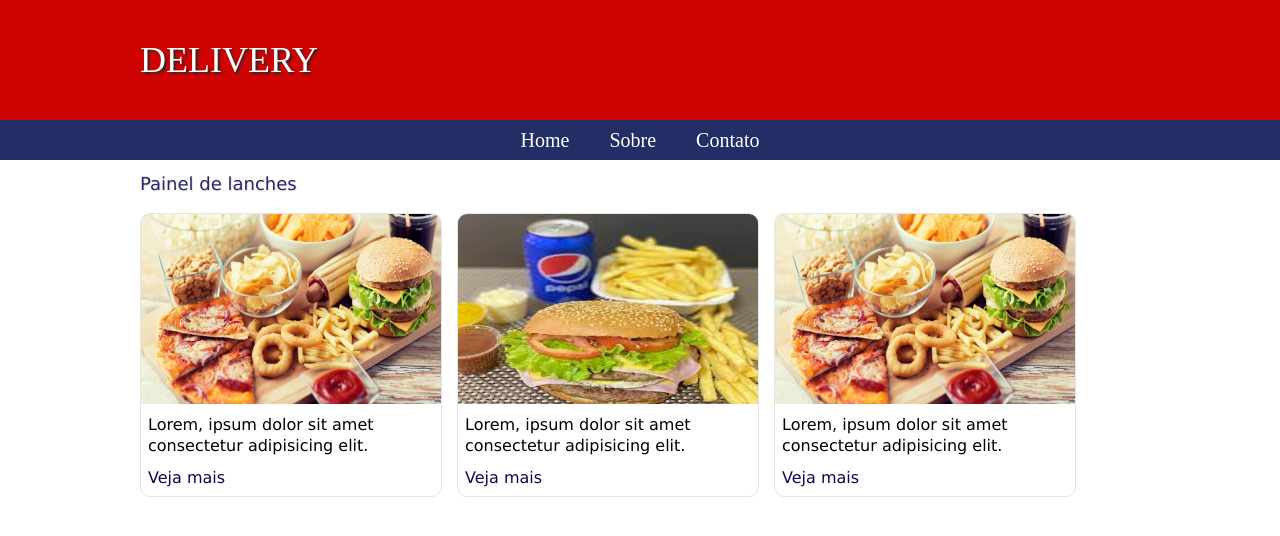
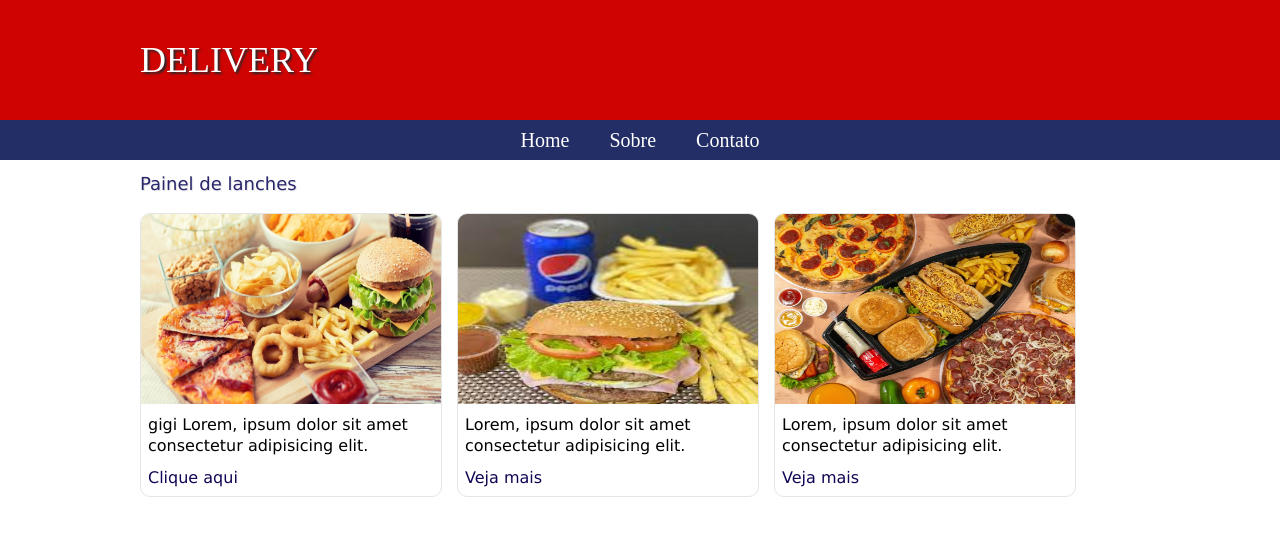
Before and after one commit to giovannirp/projetos-react, a React (Create React App) app in the folder delivery-full/: page / in a window 1280 px wide. Shown: the top 536 px of the page. Built offline with nearby package versions, Linux system fonts and the light colour scheme.

Commit message:
fix: refatorando components

```diff
--- /dev/null
+++ b/delivery-full/src/Components/Boxes.js
@@ -0,0 +1,18 @@
+import React from "react";
+
+function Boxes(props) {
+    console.log(props)
+  return (
+    <>
+      <div className="box">
+        <img src={props.img} alt="" />
+        <p>{props.titulo}</p>
+        <a href="http://" target="_blank" rel="noopener noreferrer">
+          {props.textoLink}
+        </a>
+      </div>
+    </>
+  );
+}
+
+export default Boxes;
--- a/delivery-full/src/Pages/Home.js
+++ b/delivery-full/src/Pages/Home.js
@@ -1,37 +1,23 @@
 import React from "react";
+import Boxes from "../Components/Boxes";
 import "./Home.scss";
-import foto1 from "../assets/img/foto1.jpg";
-import foto2 from "../assets/img/foto2.jpeg";
-
+import listBoxsNew from "../assets/date";
 
 export default function Home() {
   return (
     <div className="home">
       <h1>Painel de lanches</h1>
       <div className="boxes">
-        <div className="box">
-          <img src={foto1} alt="" />
-          <p>Lorem, ipsum dolor sit amet consectetur adipisicing elit.</p>
-          <a href="http://" target="_blank" rel="noopener noreferrer">
-            Veja mais
-          </a>
-        </div>
 
-        <div className="box">
-          <img src={foto2} alt="" />
-          <p>Lorem, ipsum dolor sit amet consectetur adipisicing elit.</p>
-          <a href="http://" target="_blank" rel="noopener noreferrer">
-            Veja mais
-          </a>
-        </div>
+        {listBoxsNew.map((list) => (
+          <Boxes
+            key={list.id}
+            titulo={list.titulo}
+            img={list.img}
+            textoLink={list.textoLink}
+          />
 
-        <div className="box">
-          <img src={foto1} alt="" />
-          <p>Lorem, ipsum dolor sit amet consectetur adipisicing elit.</p>
-          <a href="http://" target="_blank" rel="noopener noreferrer">
-            Veja mais
-          </a>
-        </div>
+        ))}
       </div>
     </div>
   );
--- /dev/null
+++ b/delivery-full/src/assets/date.js
@@ -0,0 +1,27 @@
+import foto1 from "./img/foto1.jpg";
+import foto2 from "./img/foto2.jpeg";
+import foto3 from "./img/foto3.jpeg";
+
+
+const listBoxs = [
+    {
+      id: 1,
+      titulo: "gigi Lorem, ipsum dolor sit amet consectetur adipisicing elit.",
+      img: foto1,
+      textoLink: "Clique aqui",
+    },
+    {
+      id: 2,
+      titulo: "Lorem, ipsum dolor sit amet consectetur adipisicing elit.",
+      img: foto2,
+      textoLink: "Veja mais",
+    },
+    {
+      id: 3,
+      titulo: "Lorem, ipsum dolor sit amet consectetur adipisicing elit.",
+      img: foto3,
+      textoLink: "Veja mais",
+    },
+  ];
+
+  export default listBoxs;
```
